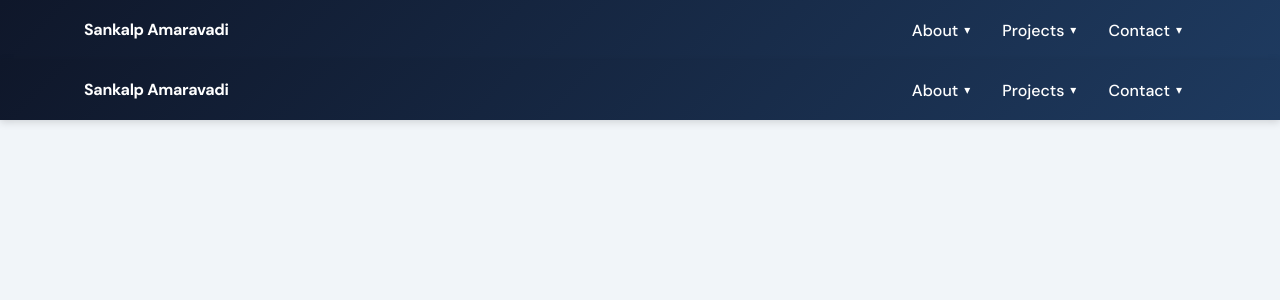
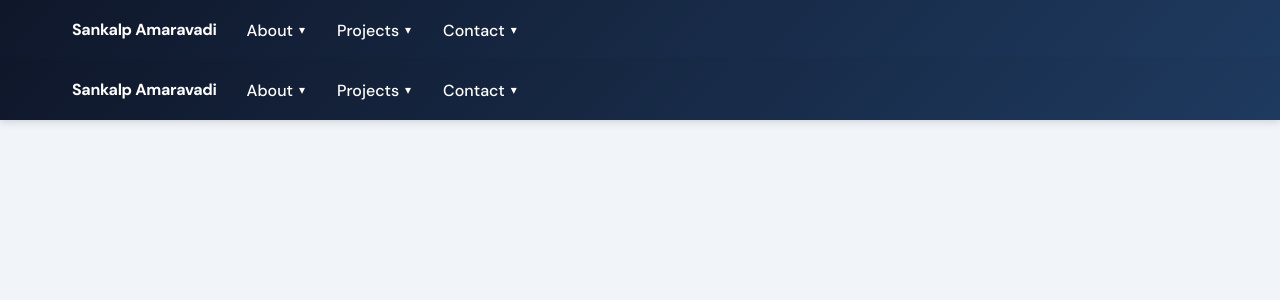
Before and after one commit to Leneord1/perso, a React (Vite) app: page /Navbar in a window 1280 px wide. Shown: the top 300 px of the page. Built offline with nearby package versions, Linux system fonts and the light colour scheme.

Commit message:
modified the navbar

```diff
--- a/src/navbar.css
+++ b/src/navbar.css
@@ -13,13 +13,22 @@
     max-width: 72rem;
     width: 100%;
     margin: 0 auto;
-    padding: 0 1.25rem;
+    padding-block: 0;
+    padding-inline: max(0.5rem, env(safe-area-inset-left, 0px)) max(0.5rem, env(safe-area-inset-right, 0px));
     display: flex;
-    justify-content: space-between;
+    justify-content: flex-start;
     align-items: center;
     height: 3.75rem;
     position: relative;
     gap: 1rem;
+}
+
+.navbar-left {
+    display: flex;
+    align-items: center;
+    gap: 0.5rem 1rem;
+    flex: 1;
+    min-width: 0;
 }
 
 .navbar-wordmark {
@@ -66,14 +75,12 @@
     letter-spacing: 0.5px;
 }
 
-/* Navigation Menu */
-/* Primary nav — right-aligned cluster */
+/* Navigation Menu — inline after wordmark */
 .nav-menu {
     display: flex;
     list-style: none;
     gap: 0.25rem;
     margin: 0;
-    margin-left: auto;
     padding: 0;
     align-items: center;
     position: relative;
@@ -310,7 +317,6 @@
 @media screen and (max-width: 768px) {
     .navbar-container {
         height: 60px;
-        padding: 0 15px;
     }
 
     .navbar-brand {
@@ -398,7 +404,7 @@
 @media screen and (max-width: 480px) {
     .navbar-container {
         height: 50px;
-        padding: 0 10px;
+        padding-inline: max(0.375rem, env(safe-area-inset-left, 0px)) max(0.375rem, env(safe-area-inset-right, 0px));
     }
 
     .navbar-logo-img {
--- a/src/navbar.jsx
+++ b/src/navbar.jsx
@@ -50,22 +50,10 @@ function Navbar() {
     return (
         <nav className="navbar" aria-label="Main navigation">
             <div className="navbar-container">
+                <div className="navbar-left">
                     <Link to="/" className="navbar-wordmark" onClick={closeAll}>
                         Sankalp Amaravadi
                     </Link>
-
-                <button
-                    type="button"
-                    className="hamburger"
-                    onClick={toggleMenu}
-                    aria-expanded={show}
-                    aria-controls="primary-navigation"
-                    aria-label={show ? 'Close menu' : 'Open menu'}
-                >
-                    <span className={show ? 'open' : ''} />
-                    <span className={show ? 'open' : ''} />
-                    <span className={show ? 'open' : ''} />
-                </button>
 
                     <ul
                         id="primary-navigation"
@@ -116,6 +104,20 @@ function Navbar() {
                     ))}
                     </ul>
                 </div>
+
+                <button
+                    type="button"
+                    className="hamburger"
+                    onClick={toggleMenu}
+                    aria-expanded={show}
+                    aria-controls="primary-navigation"
+                    aria-label={show ? 'Close menu' : 'Open menu'}
+                >
+                    <span className={show ? 'open' : ''} />
+                    <span className={show ? 'open' : ''} />
+                    <span className={show ? 'open' : ''} />
+                </button>
+            </div>
         </nav>
     );
 }
```
Lines whose indentation alone changed are shown as unchanged.
